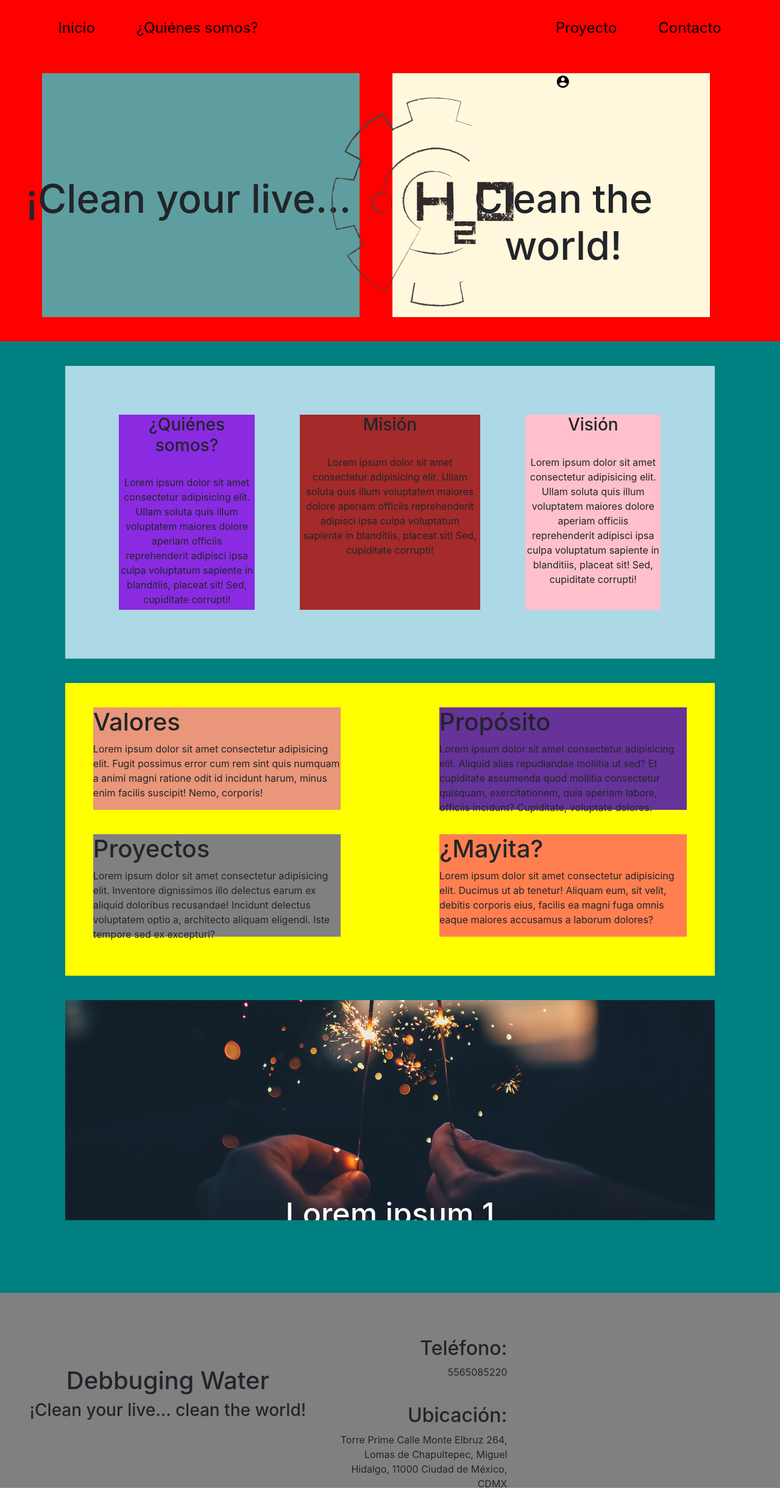
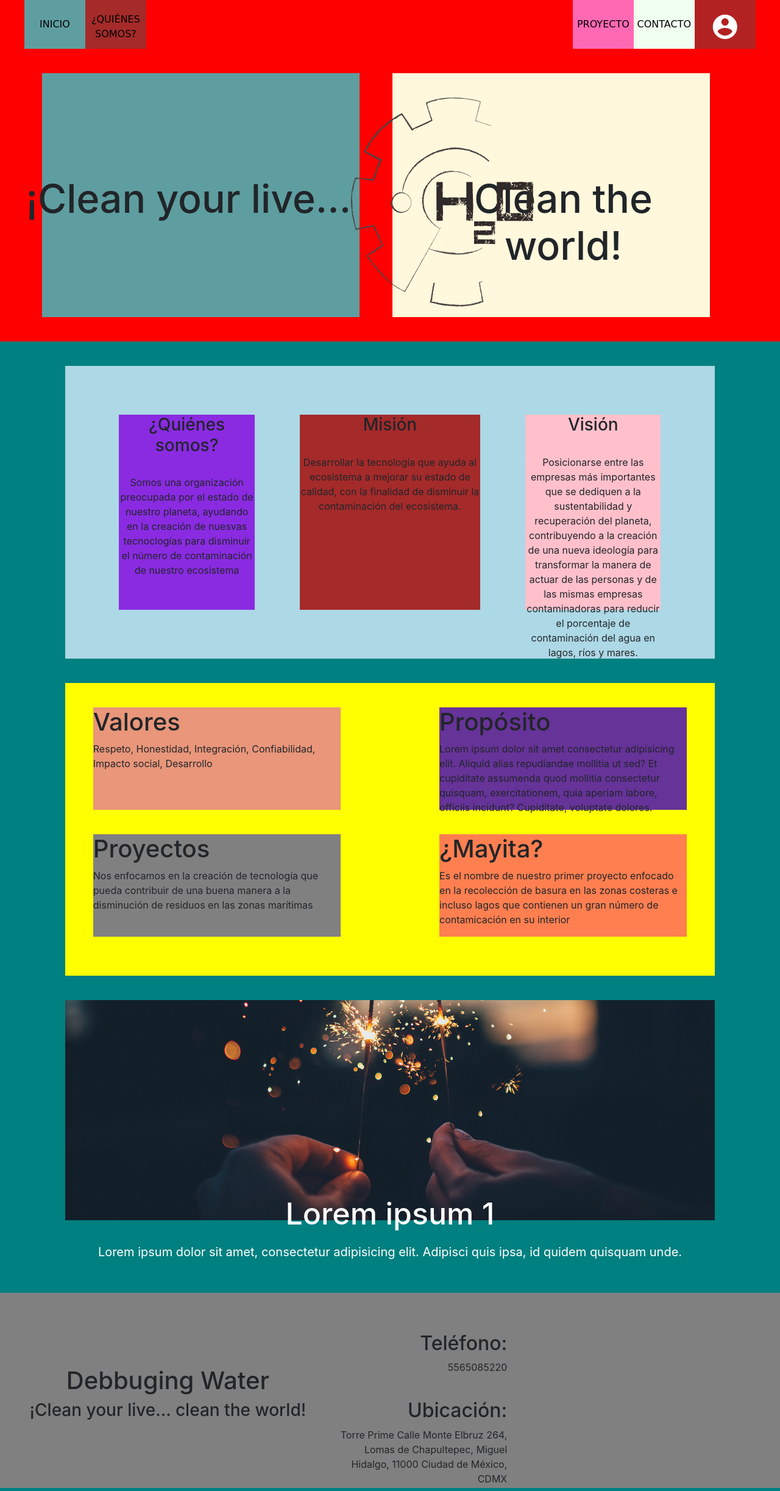
Before and after one commit to OsvalGb11/maya, a PHP site: page / in a window 1280 px wide. Shown: the whole page at 61% size. Run offline with PHP 8.4, Linux system fonts and the light colour scheme; a map, chart or similar area stays blank; grey boxes are pictures that could not be loaded.

Commit message:
version 2

```diff
--- a/Login.html
+++ b/Login.html
@@ -1,5 +1,6 @@
 <!DOCTYPE html>
 <html lang="en">
+	<link rel="icon" type="image/png" href="img/fav.png" sizes="32x32">
 <head>
 	<title>MAYITA | LOGIN</title>
 	<meta charset="UTF-8">
--- a/Login.php
+++ b/Login.php
@@ -1,5 +1,6 @@
 <!DOCTYPE html>
 <html lang="en">
+	<link rel="icon" type="image/png" href="img/fav.png" sizes="32x32">
 <head>
 	<title>MAYITA | LOGIN</title>
 	<meta charset="UTF-8">
--- a/css/DW.css
+++ b/css/DW.css
@@ -3,6 +3,8 @@
     padding: 0;
     box-sizing: border-box;
 }
+@import url('https://fonts.googleapis.com/css?family=Permanent+Marker&display=swap');
+
 /* Móvil */
 .col-s-1{
     width: 8.33% !important;
@@ -42,57 +44,39 @@
 }
 
 /* NAVBAR */
-header{
+.prueba{
+    background-color: burlywood;
     float: left;
-    position: relative ;
     height: 10vh;
-    background-color: transparent;
-    -webkit-transition: background-color .2s;
+    text-align: center;
 }
-nav{
+.cl1{
+    display: none;
+}
+.cl2{
+    display: none;
+}
+.cl3{
     float: left;
-    position: relative;
-    /* margin: auto; */
+    /* background-color: aquamarine; */
     height: 10vh;
-    background-color: transparent;
-    -webkit-transition: margin-left .2s;
-}
-ul{
-    position: relative;
     display: block;
 }
-ul li{
-    position: relative;
-    float: left;
-    /* margin: 1.5vh; */
-padding-left: 20vh;
-    display: block;
-    text-align: center;
-}
-.lisi{
+.cl4{
     display: none;
 }
-.lino{
-    list-style: none;
+.cl5{
+    display: none;
+}
+.cl6{
     float: left;
-
-    font-size: 4vh;
+    background-color: firebrick;
+    padding-top: 2.5vh;
+    height: 10vh;
+    display: block;
 }
-#img{
-    margin-top: -.5vh;
-    margin-left: 5vh;
-    text-align: right;
-}
-#ham{
-    margin-top: -2vh;
-    display: block;
-    position: relative;
-    float: left;
-}
-.azul2{
-    margin-top: 2vh;
-    text-align: right;
-}
+.material-icons.md-48 { font-size: 48px; }
+.material-icons.md-light { color: rgba(255, 255, 255, 1); }
 /* FINNAVBAR */
 
 
@@ -139,11 +123,13 @@ padding-left: 20vh;
     background-color: lightblue;
     height: auto;
     margin-top: 5vh;
+    float: left;
 }
 .amarillo{
     background-color: yellow;
     height: auto;
     margin-top: 5vh;
+    float: left;
 }
 .secama1{
     background-color: darksalmon;
@@ -152,29 +138,31 @@ padding-left: 20vh;
     margin-right: 16.66%;
 }
 .secama2{
-    margin-top: 5vh;
+    margin-top: 2.5vh;
     background-color: rebeccapurple;
     float: left;
     height: auto;
 }
 .secama3{
-    margin-top: 5vh;
+    margin-top: 2.5vh;
     background-color: grey;
     float: left;
     height: auto;
     margin-right: 16.66%;
 }
 .secama4{
-    margin-top: 5vh;
+    margin-top: 2.5vh;
     background-color: coral;
     float: left;
     height: auto;
-    margin-bottom: 5vh;
+    /* margin-bottom: 5vh; */
 }
 .morado{
+    float: left;
     /* background-color: purple; */
     height: auto;
     margin-top: 5vh;
+    margin-bottom: 2vh;
 }
 .fo{
     /* margin-top: 10vh; */
@@ -193,7 +181,7 @@ padding-left: 20vh;
 }
 .contact{
     padding-right: 2vh;
-    text-align: right;
+    text-align: center;
     margin-top: 5vh;
     float: left;
     /* background-color: darkcyan; */
@@ -223,6 +211,9 @@ padding-left: 20vh;
 .ar{
     color: black;
 }
+
+
+
 
 
 /* Para tablet */
@@ -264,53 +255,71 @@ padding-left: 20vh;
         width: 100% !important;
     }
      /* NAVBAR */
-header{
+
+     .prueba{
+        background-color: red;
         float: left;
+        height: 10vh;
+        display: block;
+        text-align: center;
+        z-index: 2;
+        padding-left: 5vh;
+        padding-right: 5vh;
+    }
+    .cl1{
+        float: left;
+        background-color: cadetblue;
+        height: 10vh;
+        display: block;
+        padding-top: 3.5vh;
+    }
+    .cl2{
+        float: left;
+        background-color: brown;
+        height: 10vh;
+        display: block;
+        padding-top: 2.5vh;
+    }
+    .cl3{
+        float: left;
+        /* background-color: aquamarine; */
+        height: 60vh;
+        display: block;
         position: relative;
-    z-index: 1;
+        z-index: 2;
+    }
+    .cl4{
+        float: left;
+        background-color: hotpink;
         height: 10vh;
-    background-color: red;
-    text-align: left;
-    /* padding-left: 4.33%; */
+        display: block;
+        padding-top: 3.5vh;
     }
-nav{
-    display: table;
-    /* margin: auto; */
-    /* margin-top: 5vh; */
-    background-color: transparent;
-    -webkit-transition: margin-left .2s;
-    text-align: center;
+    .cl5{
+        float: left;
+        background-color: honeydew;
+        height: 10vh;
+        display: block;
+        padding-top: 3.5vh;
     }
-ul{
+    .cl6{
+        float: left;
+        background-color: firebrick;
+        height: 10vh;
         display: block;
+        padding-top: 2.5vh;
+    }
+    .material-icons.md-48 { font-size: 48px; }
+    .material-icons.md-light { color: rgba(255, 255, 255, 1); }
+    .img{
         float: left;
-    list-style: none;
-    color: black;
-
-}
-ul li{
-    float: left;
-    margin-top: 2.5vh;
-    padding: 1vh;
-    display: block;
-    font-size: .8em;
-    /* text-align: center; */
-}
-.lisi{
-    display: block;
-    margin-left: 1.5vh;
-}
-.lino{
-display: none;
-}
-#img{
-    float: left;
-    display: block;
-    margin-left: 10vh;
-    margin-right: 10vh;
-    margin-top: 1vh;
+        margin-left: 6vh;
+        margin-top: 20vh;
+        height: 15vh;
+        -webkit-transition: width .2s, height .2s, margin-right .2s , margin-top .2s;
     }
 /* FINNAVBAR */
+
 .conta{
     float: left;
     background-color: teal;
@@ -350,8 +359,9 @@ display: none;
         font-size: 1.5em;
     }
     .azul{
+        float: left;
         background-color: lightblue;
-        height: 65vh;
+        height: auto;
         margin-top: 5vh;
         /* padding-left: 8.33%;
         padding-right: 8.33%; */
@@ -366,7 +376,7 @@ display: none;
     }
     .cafe{
         background-color: brown;
-        height: 40vh;
+        height: auto;
         float: left;
         text-align: center;
         /* margin-right: 8.33%; */
@@ -375,42 +385,44 @@ display: none;
     .rosa{
         text-align: center;
         background-color: pink;
-        height: 40vh;
+        height: auto;
         float: left;
         margin-top: 2vh;
     }
     .amarillo{
+        float: left;
         background-color: yellow;
-        height: 96vh;
+        height: auto;
         margin-top: 5vh;
     }
         .secama1{
             background-color: darksalmon;
             float: left;
-            height: 21vh;
+            height: auto;
             margin: 0;
         }
         .secama2{
             margin-top: 2vh;
             background-color: rebeccapurple;
             float: left;
-            height: 35vh;
+            height: auto;
         }
         .secama3{
             margin-top: 2vh;
             background-color: grey;
             float: left;
-            height: 35vh;
+            height: auto;
             /* margin-right: 0; */
         }
         .secama4{
             margin-top: 2vh;
             background-color: coral;
             float: left;
-            height: 35vh;
+            height: auto;
             /* margin-right: 1%; */
         }
         .morado{
+            float: left;
             /* background-color: purple; */
             height: 42vh;
             margin-top: 5vh;
@@ -441,17 +453,17 @@ display: none;
                 height: 15vh;
             }
             .contact{
-                padding-top: 4vh;
+                padding-top: 8vh;
                 font-size: 1em;
                 text-align: left;
                 float: left;
                 /* background-color: darkcyan; */
-                height: 35vh;
+                height: auto;
                 margin: 0;
             }
             .mapa{
                 float: left;
-                height: 40vh;
+                height: auto;
                 margin: 0;
                 padding-top: 3vh;
             }
@@ -462,6 +474,10 @@ display: none;
         .ar{
             color: black;
         }
+
+
+
+
 
 }
 
@@ -506,62 +522,75 @@ display: none;
 
 
     /* NAVBAR */
-header{
+
+    .prueba{
+        background-color: red;
         float: left;
-    /* position: relative; */
+        height: 10vh;
+        display: block;
+        text-align: center;
+        z-index: 2;
+        padding-left: 5vh;
+        padding-right: 5vh;
+    }
+    .cl1{
+        float: left;
+        background-color: cadetblue;
+        height: 10vh;
+        display: block;
+        padding-top: 3.5vh;
+        font-family: 'Permanent Marker', cursive;
+    }
+    .cl2{
+        float: left;
+        background-color: brown;
+        height: 10vh;
+        display: block;
+        padding-top: 2.5vh;
+        font-family: 'Permanent Marker', cursive;
+    }
+    .cl3{
+        float: left;
+        /* background-color: aquamarine; */
+        height: 60vh;
+        display: block;
         position: relative;
-    z-index: 1;
+        z-index: 2;
+    }
+    .cl4{
+        float: left;
+        background-color: hotpink;
         height: 10vh;
-    background-color: red;
-    -webkit-transition: background-color .2s;
-    text-align: center;
-    padding-left: 4.33%;
+        display: block;
+        padding-top: 3.5vh;
+        font-family: 'Permanent Marker', cursive;
     }
-nav{
-    display: table;
-    margin: auto;
-    /* margin-top: 5vh; */
-    background-color: transparent;
-    -webkit-transition: margin-left .2s;
-    text-align: center;
+    .cl5{
+        float: left;
+        background-color: honeydew;
+        height: 10vh;
+        display: block;
+        padding-top: 3.5vh;
+        font-family: 'Permanent Marker', cursive;
     }
-ul{
-    display: block;
+    .cl6{
         float: left;
-    list-style: none;
-    color: black;
-
+        background-color: firebrick;
+        height: 10vh;
+        padding-top: 2.5vh;
     }
-ul li{
+    .material-icons.md-48 { font-size: 48px; }
+    .material-icons.md-light { color: rgba(255, 255, 255, 1); }
+    .img{
         float: left;
-    margin: 1.5vh;
-    padding: 2vh;
-    display: block;
-    font-size: 1.5em;
-    text-align: center;
-}
-.lisi{
-    display: block;
-    margin-left: 3vh;
-}
-.lino{
-display: none;
-}
-#img{
-    float: left;
-    display: block;
-    margin-left: 10vh;
-    margin-right: 10vh;
+        margin-left: 42vh;
         margin-top: 20vh;
+        height: 40vh;
         -webkit-transition: width .2s, height .2s, margin-right .2s , margin-top .2s;
     }
-#ham{
-    display: none;
-}
-#menu{
-    display: none;
-}
 /* FINNAVBAR */
+
+
 
     .conta{
         float: left;
@@ -721,6 +750,7 @@ display: none;
             float: left;
             /* background-color: darkcyan; */
             height: 20vh;
+            padding-top: 3vh;
         }
         .mapa{
             padding-top: 2.5vh;
--- a/index.php
+++ b/index.php
@@ -14,24 +14,16 @@
     <link rel="stylesheet" href="https://stackpath.bootstrapcdn.com/bootstrap/4.4.1/css/bootstrap.min.css" integrity="sha384-Vkoo8x4CGsO3+Hhxv8T/Q5PaXtkKtu6ug5TOeNV6gBiFeWPGFN9MuhOf23Q9Ifjh" crossorigin="anonymous">
 </head>
 <body>
-    <!-- Navbar -->
-    <header class="col-s-12 col-m-12 col-l-12">
-        <nav class="col-s-12 col-m-12 col-l-12">
-            <ul class="col-m-4 col-l-4">
-                <a href="#sec0" class="ar"><li class="lisi">Inicio</li></a>
-                <a href="#sec1" class="ar"><li class="lisi">¿Quiénes somos?</li></a>
-            </ul>
-            <ul class="col-s-12 col-m-4 col-l-4"><img src="img/logo.png" id="img" ></ul>
-            <ul class="col-s-6 col-m-4 col-l-4">
-                    <a href="#sec2" class="ar"><li class="lisi">Proyecto</li></a>
-                    <a href="#sec3" class="ar"><li class="lisi">Contacto</li></a>
-                    <a href="Login.html" class="ar"><li class="lisi"><i class="material-icons">account_circle</i></li></a></a>
-            </ul>
-            <ul>
-                <a href="Login.html" class="ar"><li class="col-s-6 lino"><i class="material-icons">account_circle</i></li></a>
-            </ul>
-        </nav>
-    </header>
+        <!-- Navbar -->
+    <div class="col-s-12 col-m-12 col-l-12 prueba">
+        <div class="col-m-2 col-l-1 cl1"><a href="#sec0" class="ar">INICIO</a></div>
+        <div class="col-m-2 col-l-1 cl2"><a href="#sec1" class="ar">¿QUIÉNES SOMOS?</a></div>
+        <div class="col-s-6 col-m-3 col-l-7 cl3"><img src="img/Logo.png" class="img"></div>
+        <div class="col-m-2 col-l-1 cl4"><a href="#sec2" class="ar">PROYECTO</a></div>
+        <div class="col-m-2 col-l-1 cl5"><a href="#sec3" class="ar">CONTACTO</a></div>
+        <div class="col-s-6 col-m-1 col-l-1 cl6"><a href="Login.html" class="ar"><i class="material-icons md-48 md-light">account_circle</i></a></div>
+    </div>
+    <!-- Termina navbar -->
 <a name="sec0" ></a>
     <div class="container-fluid rojo">
         <div class="col-s-12 col-m-5 col-l-5 slo1">
@@ -42,26 +34,25 @@
         </div>
     </div>
 
-    <!-- Termina navbar -->
     <div class="container-fluid conta">
     <a name="sec1"></a>
     <div class="col-s-12 col-m-12 col-l-11 azul">
             <div class="col-m-12 col-l-3 negro">
                 <div>
                     <h3>¿Quiénes somos?</h3><br>
-                    <label >Lorem ipsum dolor sit amet consectetur adipisicing elit. Ullam soluta quis illum voluptatem maiores dolore aperiam officiis reprehenderit adipisci ipsa culpa voluptatum sapiente in blanditiis, placeat sit! Sed, cupiditate corrupti!</label>
+                    <label>Somos una organización preocupada por el estado de nuestro planeta, ayudando en la creación de nuesvas tecnoclogías para disminuir el número de contaminación de nuestro ecosistema</label>
                 </div>
             </div>
             <div class="col-s-12 col-m-6 col-l-4 cafe">
                     <div>
                         <h3>Misión</h3><br>
-                        <label >Lorem ipsum dolor sit amet consectetur adipisicing elit. Ullam soluta quis illum voluptatem maiores dolore aperiam officiis reprehenderit adipisci ipsa culpa voluptatum sapiente in blanditiis, placeat sit! Sed, cupiditate corrupti!</label>
+                        <label>Desarrollar la tecnología que ayuda al ecosistema a mejorar su estado de calidad, con la finalidad de disminuir la contaminación del ecosistema. </label>
                     </div>
             </div>
             <div class="col-s-12 col-m-6 col-l-3 rosa">
                     <div>
                         <h3>Visión</h3><br>
-                        <label >Lorem ipsum dolor sit amet consectetur adipisicing elit. Ullam soluta quis illum voluptatem maiores dolore aperiam officiis reprehenderit adipisci ipsa culpa voluptatum sapiente in blanditiis, placeat sit! Sed, cupiditate corrupti!</label>
+                        <label >Posicionarse entre las empresas más importantes que se dediquen a la sustentabilidad y recuperación del planeta, contribuyendo a la creación de una nueva ideología para transformar la manera de actuar de las personas y de las mismas empresas contaminadoras para reducir el porcentaje de contaminación del agua en lagos, ríos y mares.</label>
                     </div>
             </div>
     </div>
@@ -69,7 +60,7 @@
         <div class="ccontainer-fluid amarillo">
             <div class="col-s-12 col-m-12 col-l-5 secama1">
                 <h1>Valores</h1>
-                <p>Lorem ipsum dolor sit amet consectetur adipisicing elit. Fugit possimus error cum rem sint quis numquam a animi magni ratione odit id incidunt harum, minus enim facilis suscipit! Nemo, corporis!</p>
+                <p>Respeto, Honestidad, Integración, Confiabilidad, Impacto social, Desarrollo</p>
             </div>
             <div class="col-s-12 col-m-12 col-l-5 secama2">
                 <h1>Propósito</h1>
@@ -77,11 +68,11 @@
             </div>
             <div class="col-s-12 col-m-5 col-l-5 secama3">
                 <h1>Proyectos</h1>
-                <p>Lorem ipsum dolor sit amet consectetur adipisicing elit. Inventore dignissimos illo delectus earum ex aliquid doloribus recusandae! Incidunt delectus voluptatem optio a, architecto aliquam eligendi. Iste tempore sed ex excepturi?</p>
+                <p>Nos enfocamos en la creación de tecnología que pueda contribuir de una buena manera a la disminución de residuos en las zonas marítimas</p>
             </div>
             <div class="col-s-12 col-m-5 col-l-5 secama4">
                 <h1>¿Mayita?</h1>
-                <p>Lorem ipsum dolor sit amet consectetur adipisicing elit. Ducimus ut ab tenetur! Aliquam eum, sit velit, debitis corporis eius, facilis ea magni fuga omnis eaque maiores accusamus a laborum dolores?</p>
+                <p>Es el nombre de nuestro primer proyecto enfocado en la recolección de basura en las zonas costeras e incluso lagos que contienen un gran número de contamicación en su interior</p>
             </div>
         </div>
 
```
Also changed, not shown: index.html (+16 -25 lines), js/DW.js (+79 -12 lines). Lines whose indentation alone changed are shown as unchanged.
